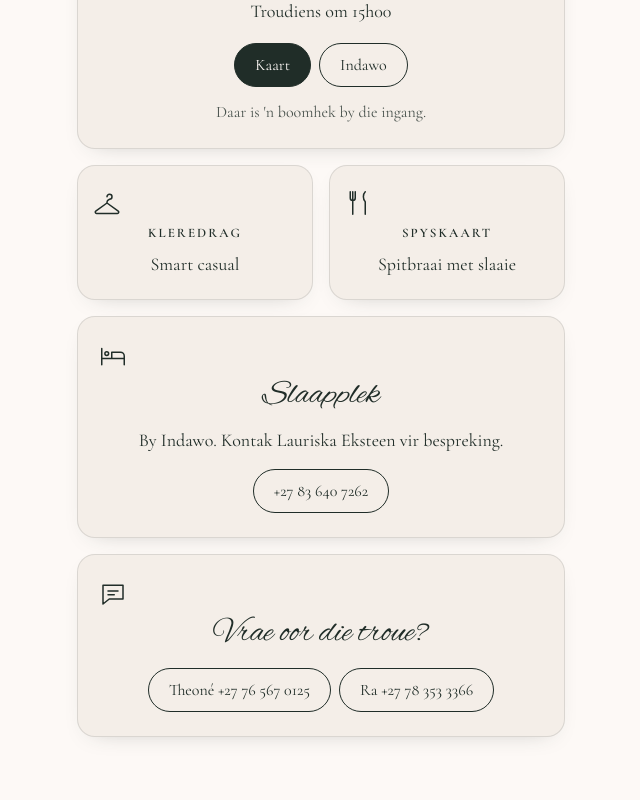
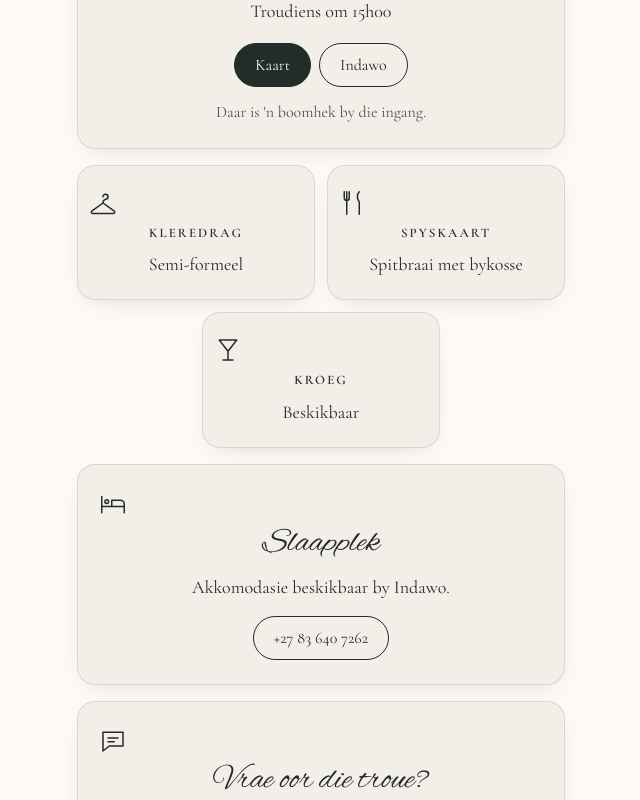
Before and after one commit to DandelionSeedlings/dandelion-va-website, a Next.js app: page /wishes/theone-and-ra/save-the-date in a window 1280 px wide. Shown: the part 1767-2567 px from the top of the page, without its empty margins (319-959 px from the left). Built offline with nearby package versions, Linux system fonts and the light colour scheme.

Commit message:
changes made to details

```diff
--- a/src/components/wishes/DetailsSection.jsx
+++ b/src/components/wishes/DetailsSection.jsx
@@ -1,3 +1,4 @@
+
 // src/components/wishes/DetailsSection.jsx
 // Program, place and practical notes for the Theoné & Ra save-the-date.
 // Afrikaans. Each topic sits in its own card. No state, server-safe.
@@ -17,13 +18,28 @@ const ICONS = {
 
 function Icon({ name, size = 30 }) {
   return (
-    <svg viewBox="0 0 24 24" width={size} height={size} fill="none" stroke="currentColor" strokeWidth="1.2" strokeLinecap="round" strokeLinejoin="round" aria-hidden="true">
+    <svg
+      viewBox="0 0 24 24"
+      width={size}
+      height={size}
+      fill="none"
+      stroke="currentColor"
+      strokeWidth="1.2"
+      strokeLinecap="round"
+      strokeLinejoin="round"
+      aria-hidden="true"
+    >
       {ICONS[name] || ICONS.ceremony}
     </svg>
   )
 }
 
-export default function DetailsSection({ content, ink = '#202D28', font = 'inherit', script = 'cursive' }) {
+export default function DetailsSection({
+  content,
+  ink = '#202D28',
+  font = 'inherit',
+  script = 'cursive',
+}) {
   const card = {
     background: '#F4EEE8',
     border: '1px solid rgba(32,45,40,0.12)',
@@ -32,29 +48,134 @@ export default function DetailsSection({ content, ink = '#202D28', font = 'inher
     textAlign: 'center',
     boxShadow: '0 8px 24px -16px rgba(44,58,54,0.35)',
   }
-  const title = { fontFamily: script, fontSize: 34, fontWeight: 400, margin: '6px 0 12px', lineHeight: 1.1 }
-  const label = { fontSize: 13, letterSpacing: '0.16em', textTransform: 'uppercase', fontWeight: 600, margin: '6px 0 8px' }
-  const text = { fontSize: 18, lineHeight: 1.45, margin: 0 }
+
+  const title = {
+    fontFamily: script,
+    fontSize: 34,
+    fontWeight: 400,
+    margin: '6px 0 12px',
+    lineHeight: 1.1,
+  }
+
+  const label = {
+    fontSize: 13,
+    letterSpacing: '0.16em',
+    textTransform: 'uppercase',
+    fontWeight: 600,
+    margin: '6px 0 8px',
+  }
+
+  const text = {
+    fontSize: 18,
+    lineHeight: 1.45,
+    margin: 0,
+  }
+
   const pill = {
-    display: 'inline-block', padding: '9px 20px', borderRadius: 999, border: '1px solid ' + ink,
-    color: ink, textDecoration: 'none', fontSize: 16, margin: '4px 4px 0',
+    display: 'inline-block',
+    padding: '9px 20px',
+    borderRadius: 999,
+    border: '1px solid ' + ink,
+    color: ink,
+    textDecoration: 'none',
+    fontSize: 16,
+    margin: '4px 4px 0',
   }
-  const filled = { ...pill, background: ink, color: '#FDF9F6' }
+
+  const filled = {
+    ...pill,
+    background: ink,
+    color: '#FDF9F6',
+  }
+
   const wa = (n) => 'https://wa.me/' + n
 
   return (
-    <section id="besonderhede" style={{ fontFamily: font, color: ink, width: '100%', maxWidth: 520, padding: '48px 16px 0', margin: '0 auto', display: 'grid', gap: 16 }}>
+    <section
+      id="besonderhede"
+      style={{
+        fontFamily: font,
+        color: ink,
+        width: '100%',
+        maxWidth: 520,
+        padding: '48px 16px 0',
+        margin: '0 auto',
+        display: 'grid',
+        gap: 16,
+        boxSizing: 'border-box',
+      }}
+    >
       {/* Program */}
       <div style={card}>
         <h2 style={title}>Die Dag</h2>
-        <ol style={{ listStyle: 'none', margin: '18px 0 0', padding: 0, position: 'relative' }}>
-          <span aria-hidden="true" style={{ position: 'absolute', left: '50%', top: 0, bottom: 0, width: 1, background: ink, opacity: 0.3 }} />
+
+        <ol
+          style={{
+            listStyle: 'none',
+            margin: '18px 0 0',
+            padding: 0,
+            position: 'relative',
+          }}
+        >
+          <span
+            aria-hidden="true"
+            style={{
+              position: 'absolute',
+              left: '50%',
+              top: 0,
+              bottom: 0,
+              width: 1,
+              background: ink,
+              opacity: 0.3,
+            }}
+          />
+
           {content.schedule.map((s, i) => (
-            <li key={i} style={{ position: 'relative', display: 'grid', gridTemplateColumns: '1fr 1fr', columnGap: 30, alignItems: 'center', marginBottom: 24 }}>
-              <span aria-hidden="true" style={{ position: 'absolute', left: '50%', top: '50%', width: 10, height: 10, borderRadius: '50%', background: '#C9A66B', transform: 'translate(-50%,-50%)' }} />
-              <div style={{ gridColumn: s.side === 'left' ? 1 : 2, textAlign: s.side === 'left' ? 'right' : 'left', display: 'flex', flexDirection: 'column', alignItems: s.side === 'left' ? 'flex-end' : 'flex-start', gap: 2 }}>
+            <li
+              key={i}
+              style={{
+                position: 'relative',
+                display: 'grid',
+                gridTemplateColumns: 'minmax(0, 1fr) minmax(0, 1fr)',
+                columnGap: 30,
+                alignItems: 'center',
+                marginBottom: 24,
+              }}
+            >
+              <span
+                aria-hidden="true"
+                style={{
+                  position: 'absolute',
+                  left: '50%',
+                  top: '50%',
+                  width: 10,
+                  height: 10,
+                  borderRadius: '50%',
+                  background: '#C9A66B',
+                  transform: 'translate(-50%,-50%)',
+                }}
+              />
+
+              <div
+                style={{
+                  gridColumn: s.side === 'left' ? 1 : 2,
+                  textAlign: s.side === 'left' ? 'right' : 'left',
+                  display: 'flex',
+                  flexDirection: 'column',
+                  alignItems:
+                    s.side === 'left' ? 'flex-end' : 'flex-start',
+                  gap: 2,
+                  minWidth: 0,
+                }}
+              >
                 <Icon name={s.icon} size={32} />
-                {s.time && <span style={{ fontSize: 19, fontWeight: 600 }}>{s.time}</span>}
+
+                {s.time && (
+                  <span style={{ fontSize: 19, fontWeight: 600 }}>
+                    {s.time}
+                  </span>
+                )}
+
                 <span style={{ fontSize: 17 }}>{s.label}</span>
               </div>
             </li>
@@ -66,29 +187,99 @@ export default function DetailsSection({ content, ink = '#202D28', font = 'inher
       <div style={card}>
         <Icon name="pin" />
         <h2 style={title}>Plek</h2>
+
         <p style={text}>
-          <strong>{content.ceremony.venue}</strong><br />
-          {content.ceremony.location}<br />
+          <strong>{content.ceremony.venue}</strong>
+          <br />
+          {content.ceremony.location}
+          <br />
           Troudiens om {content.ceremony.time.replace(':', 'h')}
         </p>
+
         <div style={{ marginTop: 14 }}>
-          <a href={content.mapUrl} target="_blank" rel="noopener noreferrer" style={filled}>Kaart</a>
-          <a href={content.venueUrl} target="_blank" rel="noopener noreferrer" style={pill}>Indawo</a>
+          <a
+            href={content.mapUrl}
+            target="_blank"
+            rel="noopener noreferrer"
+            style={filled}
+          >
+            Kaart
+          </a>
+
+          <a
+            href={content.venueUrl}
+            target="_blank"
+            rel="noopener noreferrer"
+            style={pill}
+          >
+            Indawo
+          </a>
         </div>
-        <p style={{ ...text, fontSize: 16, opacity: 0.8, marginTop: 14 }}>Daar is 'n boomhek by die ingang.</p>
+
+        <p
+          style={{
+            ...text,
+            fontSize: 16,
+            opacity: 0.8,
+            marginTop: 14,
+          }}
+        >
+          Daar is 'n boomhek by die ingang.
+        </p>
       </div>
 
-      {/* Kleredrag + Spyskaart side by side */}
-      <div style={{ display: 'grid', gridTemplateColumns: '1fr 1fr', gap: 16 }}>
-        <div style={{ ...card, padding: '22px 14px' }}>
+      {/* Kleredrag + Spyskaart + Kroeg — mobile-first */}
+      <div
+        style={{
+          display: 'grid',
+          gridTemplateColumns: 'repeat(2, minmax(0, 1fr))',
+          gap: 12,
+          alignItems: 'stretch',
+        }}
+      >
+        {/* Kleredrag */}
+        <div
+          style={{
+            ...card,
+            padding: '22px 10px',
+            minWidth: 0,
+            boxSizing: 'border-box',
+          }}
+        >
           <Icon name="hanger" />
           <p style={label}>Kleredrag</p>
-          <p style={text}>Smart casual</p>
+          <p style={text}>Semi-formeel</p>
         </div>
-        <div style={{ ...card, padding: '22px 14px' }}>
+
+        {/* Spyskaart — unchanged */}
+        <div
+          style={{
+            ...card,
+            padding: '22px 10px',
+            minWidth: 0,
+            boxSizing: 'border-box',
+          }}
+        >
           <Icon name="dinner" />
           <p style={label}>Spyskaart</p>
-          <p style={text}>Spitbraai met slaaie</p>
+          <p style={text}>Spitbraai met bykosse</p>
+        </div>
+
+        {/* Kroeg — replaces cupcakes */}
+        <div
+          style={{
+            ...card,
+            padding: '22px 10px',
+            gridColumn: '1 / -1',
+            width: 'calc(50% - 6px)',
+            justifySelf: 'center',
+            minWidth: 0,
+            boxSizing: 'border-box',
+          }}
+        >
+          <Icon name="cocktail" />
+          <p style={label}>Kroeg</p>
+          <p style={text}>Beskikbaar</p>
         </div>
       </div>
 
@@ -96,9 +287,12 @@ export default function DetailsSection({ content, ink = '#202D28', font = 'inher
       <div style={card}>
         <Icon name="bed" />
         <h2 style={title}>Slaapplek</h2>
-        <p style={text}>By Indawo. Kontak Lauriska Eksteen vir bespreking.</p>
+        <p style={text}>Akkomodasie beskikbaar by Indawo.</p>
+
         <div style={{ marginTop: 12 }}>
-          <a href={wa('27836407262')} style={pill}>+27 83 640 7262</a>
+          <a href={wa('27727799748')} style={pill}>
+            +27 83 640 7262
+          </a>
         </div>
       </div>
 
@@ -106,9 +300,15 @@ export default function DetailsSection({ content, ink = '#202D28', font = 'inher
       <div style={card}>
         <Icon name="chat" />
         <h2 style={title}>Vrae oor die troue?</h2>
+
         <div>
-          <a href={wa('27765670125')} style={pill}>Theoné +27 76 567 0125</a>
-          <a href={wa('27783533366')} style={pill}>Ra +27 78 353 3366</a>
+          <a href={wa('27765670125')} style={pill}>
+            Theoné +27 76 567 0125
+          </a>
+
+          <a href={wa('27783533366')} style={pill}>
+            Ra +27 78 353 3366
+          </a>
         </div>
       </div>
     </section>
```
